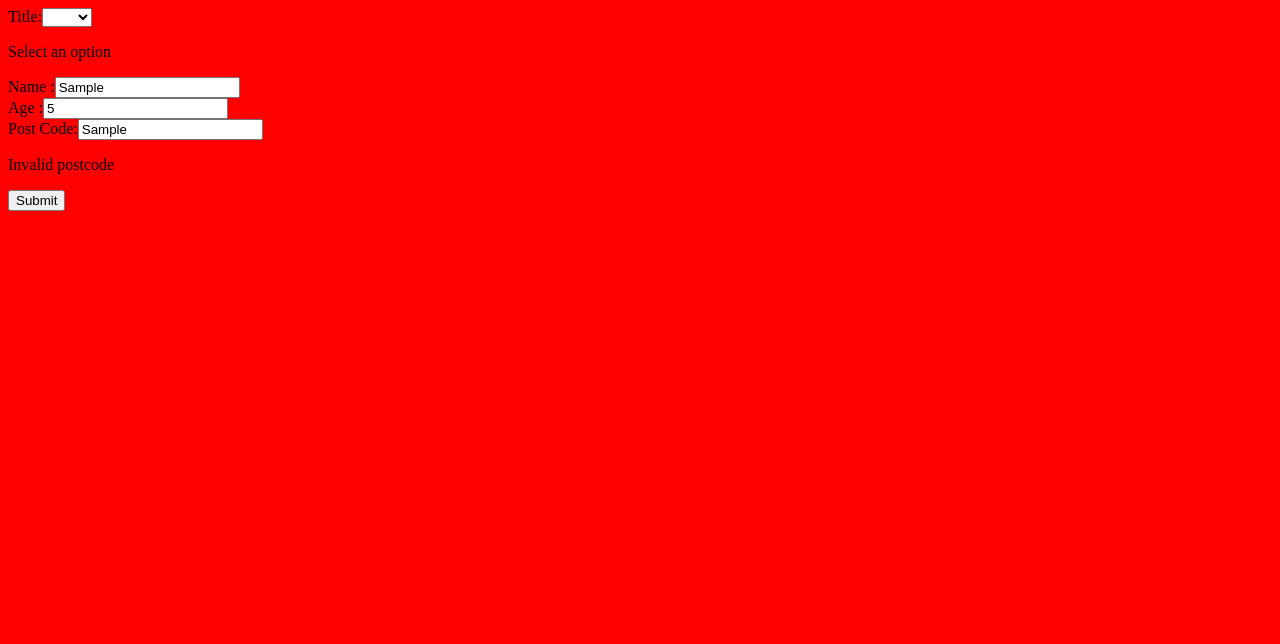
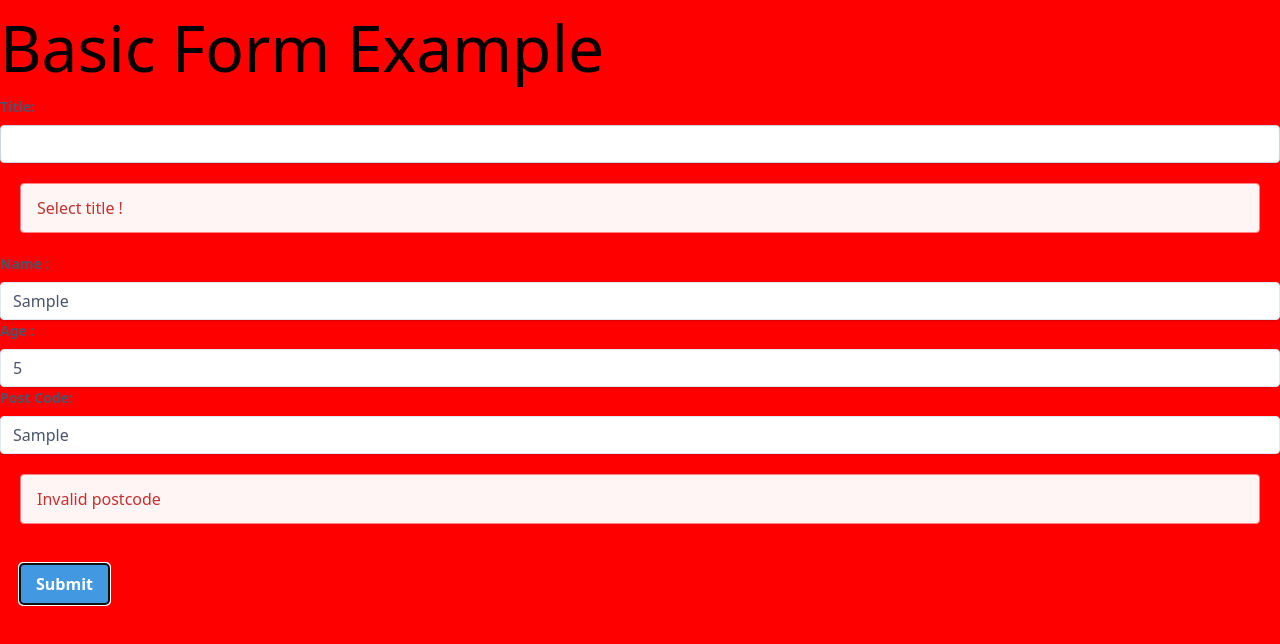
Before and after one commit to kmughal/various-samples, a React (Vite) app in the folder react-typescript-basecomponent/: page / in a window 1280 px wide. Both pictures are taken after typing "Sample", "5", "Sample" into the empty fields and a click on the button "Submit". Shown: the top 644 px of the page. Built offline with nearby package versions, Linux system fonts and the light colour scheme.

Commit message:
add tailwindcss

```diff
--- a/react-typescript-basecomponent/package.json
+++ b/react-typescript-basecomponent/package.json
@@ -12,9 +12,12 @@
   "dependencies": {
     "@types/react": "^16.9.41",
     "@types/react-dom": "^16.9.8",
+    "autoprefixer": "^9.8.4",
     "parcel-bundler": "^1.12.4",
+    "postcss": "^7.0.32",
     "react": "^16.13.1",
     "react-dom": "^16.13.1",
+    "tailwindcss": "^1.4.6",
     "typescript": "^3.9.5"
   }
 }
--- /dev/null
+++ b/react-typescript-basecomponent/postcss.config.js
@@ -0,0 +1,3 @@
+module.exports = {
+  plugins: [require("tailwindcss"), require("autoprefixer")],
+}
--- /dev/null
+++ b/react-typescript-basecomponent/src/assets/css/styles.css
@@ -0,0 +1,5 @@
+@tailwind base;
+
+@tailwind components;
+
+@tailwind utilities;
--- a/react-typescript-basecomponent/src/components/NumberBox/NumberBox.tsx
+++ b/react-typescript-basecomponent/src/components/NumberBox/NumberBox.tsx
@@ -7,14 +7,15 @@ const NumberBox: React.FC<{ numberBoxProps: NumberBoxProps }> = ({
 }) => {
   return (
     <div>
-      <label>{numberBoxProps.label}</label>
+      <label className="block text-gray-700 text-sm font-bold mb-2">{numberBoxProps.label}</label>
       <input
         type="number"
         name={numberBoxProps.name}
         id={numberBoxProps.id}
         ref={numberBoxProps.eleRef}
+        className="shadow appearance-none border rounded w-full py-2 px-3 text-gray-700 leading-tight focus:outline-none focus:shadow-outline"
       />
-      {!numberBoxProps.valid && <p>{numberBoxProps.validationError ?? "Not valid number" } </p>}
+      {!numberBoxProps.valid && <div role="alert" className="m-5 bg-red-100 border border-red-400 text-red-700 px-4 py-3 rounded relative">{numberBoxProps.validationError ?? "Not valid number" } </div>}
       {children}
     </div>
   )
--- a/react-typescript-basecomponent/src/components/Recepies/Title/Title.tsx
+++ b/react-typescript-basecomponent/src/components/Recepies/Title/Title.tsx
@@ -24,6 +24,7 @@ const Title: React.FC<{ titleProps: TitleProps }> = (props) => {
     name: props.titleProps.name,
     label: props.titleProps.label,
     options: titles,
+    validationError: "Select title !"
   }
 
   return (
--- a/react-typescript-basecomponent/src/components/SelectBox/SelectBox.tsx
+++ b/react-typescript-basecomponent/src/components/SelectBox/SelectBox.tsx
@@ -12,8 +12,9 @@ const SelectBox: React.FC<{ selectBoxProps: SelectBoxProps }> = (props) => {
   )
   return (
     <div>
-      <label>{selectBoxProps.label}</label>
+      <label className="block text-gray-700 text-sm font-bold mb-2">{selectBoxProps.label}</label>
       <select
+        className="block appearance-none w-full bg-white border border-gray-400 hover:border-gray-500 px-4 py-2 pr-8 rounded shadow leading-tight focus:outline-none focus:shadow-outline"
         ref={selectBoxProps.eleRef}
         name={selectBoxProps.name}
         id={selectBoxProps.id}
@@ -21,7 +22,7 @@ const SelectBox: React.FC<{ selectBoxProps: SelectBoxProps }> = (props) => {
         {selectOptions}
       </select>
       {!selectBoxProps.valid && (
-        <p>{selectBoxProps.validationError ?? "Select an option"} </p>
+        <div role="alert" className="m-5 bg-red-100 border border-red-400 text-red-700 px-4 py-3 rounded relative">{selectBoxProps.validationError ?? "Select an option"} </div>
       )}
       {props.children}
     </div>
--- a/react-typescript-basecomponent/src/components/TextBox/Textbox.tsx
+++ b/react-typescript-basecomponent/src/components/TextBox/Textbox.tsx
@@ -7,9 +7,9 @@ const TextBox: React.FC<{ textBoxProps: TextBoxProps }> = ({
 }) => {
   return (
     <div>
-      <label>{textBoxProps.label}</label>
-      <input type="text" name="name" id="name" ref={textBoxProps.eleRef} />
-      {!textBoxProps.valid && <p>{textBoxProps.validationError ?? "Not valid number" } </p>}
+      <label className="block text-gray-700 text-sm font-bold mb-2">{textBoxProps.label}</label>
+      <input type="text" className="shadow appearance-none border rounded w-full py-2 px-3 text-gray-700 leading-tight focus:outline-none focus:shadow-outline" name="name" id="name" ref={textBoxProps.eleRef} />
+      {!textBoxProps.valid && <div role="alert" className="m-5 bg-red-100 border border-red-400 text-red-700 px-4 py-3 rounded relative">{textBoxProps.validationError ?? "Not valid number" } </div>}
       {children}
     </div>
   )
--- a/react-typescript-basecomponent/src/index.html
+++ b/react-typescript-basecomponent/src/index.html
@@ -4,6 +4,7 @@
     <meta charset="UTF-8">
     <meta name="viewport" content="width=device-width, initial-scale=1.0">
     <title>Document</title>
+    <link href="./assets/css/styles.css" rel="stylesheet" />
 </head>
 <body>
     <div id="app"></div>
--- a/react-typescript-basecomponent/src/index.tsx
+++ b/react-typescript-basecomponent/src/index.tsx
@@ -58,19 +58,23 @@ const titleProps: TitleProps = { label: "Title:", id: "title", name: "title" }
 
 const App = () => {
   return (
+    <section className="container mx-auto">
+      <h1 className="text-6xl">Basic Form Example</h1>
       <Form fromProps={fromProps}>
         <Title titleProps={titleProps} />
         <NullValidator nullValidatorProps={nullValidatorProps}>
           <TextBox textBoxProps={textBoxProps} />
         </NullValidator>
+
         <RangeValidator rangeValidatorProps={rangeValidatorProps}>
           <NumberBox numberBoxProps={numberBoxProps} />
         </RangeValidator>
         <PostCode postCodeProps={postCodeProps} />
         <div>
-        <button>Submit</button>
+          <button className="m-5 bg-blue-500 hover:bg-blue-700 text-white font-bold py-2 px-4 rounded">Submit</button>
         </div>
       </Form>
+    </section>
   )
 }
 
--- /dev/null
+++ b/react-typescript-basecomponent/tailwindcss.config.js
@@ -0,0 +1,7 @@
+module.exports = {
+  theme: {
+    extend: {},
+  },
+  variants: {},
+  plugins: [],
+}
```
Also changed, not shown: 1 other file (tests, documents, lock files or other folders). Lines whose indentation alone changed are shown as unchanged.
